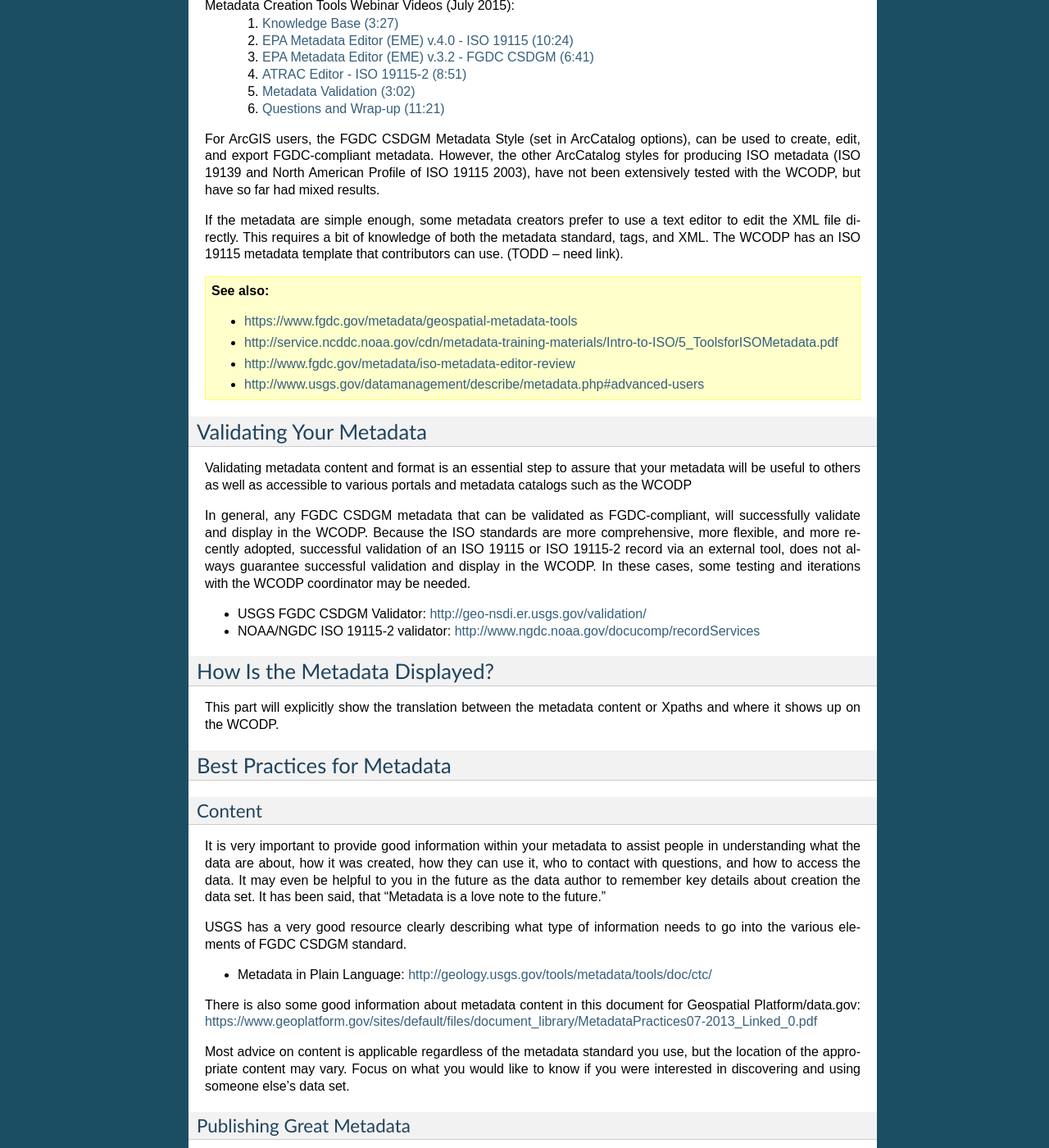
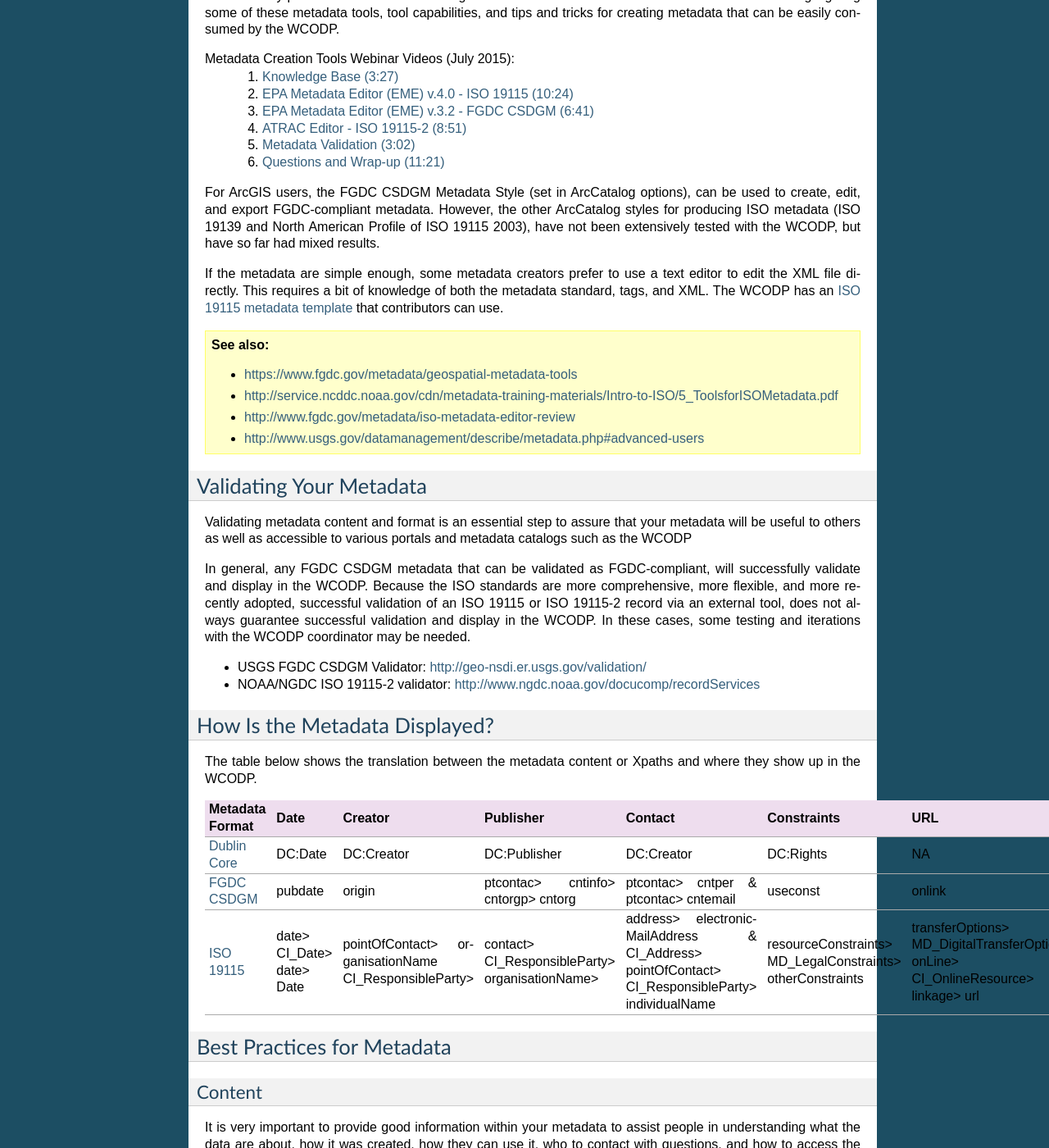
Before and after one commit to WCGA/knowledge-base, a Sphinx documentation site: the page built from docs/metadata/metadata.rst, in a window 1280 px wide and 1400 px high, scrolled down 3905 px. Shown: the whole window at 82% size. Built offline with Sphinx 7.4.7, drawn with Linux system fonts in a browser that asks for light colours; some of the changed text lies outside the part shown.

Commit message:
todd's edits

```diff
--- a/docs/intro.rst
+++ b/docs/intro.rst
@@ -8,7 +8,7 @@
 
 The West Coast Ocean Data Portal (WCODP) is a project of the `West Coast Governors Alliance on Ocean Health <http://www.westcoastoceans.org/>`_ (WCGA). The WCGA and the WCODP promote communication and knowledge sharing between West Coast ocean data managers, partners, and users, known as the `West Coast Ocean Data Network <http://network.westcoastoceans.org/>`_.
 
-The West Coast Ocean Data Portal is a unique and valuable resource on the West Coast because it focuses on regional data sets for cross-boundary, multi-discipline, and multi-agency issues such as marine debris, sea-level rise adaptation, oil spill response, and marine spatial planning.
+The West Coast Ocean Data Portal is a unique and valuable resource on the West Coast because it focuses on regional data sets for cross-boundary, multi-discipline, and multi-agency issues such as marine debris, sea-level rise adaptation, ocean acidification, and marine spatial planning.
 
 The WCODP does not store a copy of data sets or metadata.  Instead, it displays key descriptive information about the data and points users to the original source using the metadata as the "road map."
 
--- a/docs/metadata/metadata.rst
+++ b/docs/metadata/metadata.rst
@@ -117,7 +117,7 @@
 
 Ecological Markup Language
 
-EML is a specification intended to support the description of any type of ecological information, including raw data, published research papers, rights information, and research protocols. At the highest level, EML models four primary entities: datasets, literature, software, and protocols.
+EML is a specification intended to support the description of any type of ecological information, including raw data, published research papers, rights information, and research protocols. At the highest level, EML models four primary entities: datasets, literature, software, and protocols. The WCODP technical community is working on developing a process for harvesting this format of metadata.
 
 .. seealso::
 	* For more information about EML, see http://knb.ecoinformatics.org/software/eml/.
@@ -132,6 +132,7 @@
 ====================================  =======  =====================================  =====================  =========
 Tool                                  Type     Standards                              Requires               Optional
 ====================================  =======  =====================================  =====================  =========
+`Esri ArcCatalog`_                    Desktop  FGDC CSDGM, ISO 19115                  ArcGIS License         ArcGIS 10
 `EPA Metadata Editor (EME) v.3.2`_    Desktop  FGDC CSDGM                             Windows OS             ArcGIS 10
 `EPA Metadata Editor (EME) v.4.0`_    Desktop  ISO 19115, 19115-2                     Windows OS, MS Access  ArcGIS 10
 `USGS Metadata Wizard`_               Desktop  FGDC CSDGM                             ArcGIS 10
@@ -159,7 +161,7 @@
 
 For ArcGIS users, the FGDC CSDGM Metadata Style (set in ArcCatalog options), can be used to create, edit, and export FGDC-compliant metadata.  However, the other ArcCatalog styles for producing ISO metadata (ISO 19139 and North American Profile of ISO 19115 2003), have not been extensively tested with the WCODP, but have so far had mixed results.
 
-If the metadata are simple enough, some metadata creators prefer to use a text editor to edit the XML file directly.   This requires a bit of knowledge of both the metadata standard, tags, and XML.  The WCODP has an ISO 19115 metadata template that contributors can use. (TODD -- need link).
+If the metadata are simple enough, some metadata creators prefer to use a text editor to edit the XML file directly.   This requires a bit of knowledge of both the metadata standard, tags, and XML.  The WCODP has an `ISO 19115 metadata template <http://network.westcoastoceans.org/wp-content/uploads/2015/09/template_xml_iso19115_new.zip>`_ that contributors can use.
 
 .. seealso::
 	* https://www.fgdc.gov/metadata/geospatial-metadata-tools
@@ -181,7 +183,29 @@
 How Is the Metadata Displayed?
 ==============================
 
-This part will explicitly show the translation between the metadata content or Xpaths and where it shows up on the WCODP.
+The table below shows the translation between the metadata content or Xpaths and where they show up in the WCODP.
+
+=============== ======== ==================== ==================== ======================= ==================== ==========================
+Metadata Format Date     Creator              Publisher            Contact                 Constraints          URL
+=============== ======== ==================== ==================== ======================= ==================== ==========================
+`Dublin Core`_  DC:Date  DC:Creator           DC:Publisher         DC:Creator	           DC:Rights            NA
+`FGDC CSDGM`_   pubdate  origin               ptcontac>            ptcontac>               useconst             onlink
+                                              cntinfo>             cntper &
+                                              cntorgp>             ptcontac>
+                                              cntorg               cntemail
+`ISO 19115`_    date>    pointOfContact>      contact>             address>
+                CI_Date> organisationName     CI_ResponsibleParty> electronicMailAddress & resourceConstraints> transferOptions>
+                date>    CI_ResponsibleParty> organisationName>    CI_Address>             MD_LegalConstraints> MD_DigitalTransferOptions>
+                Date                                               pointOfContact>         otherConstraints     onLine>
+                                                                   CI_ResponsibleParty>                         CI_OnlineResource>
+                                                                   individualName                               linkage>
+                                                                                                                url
+=============== ======== ==================== ==================== ======================= ==================== ==========================
+
+.. _Dublin Core: http://dublincore.org/
+.. _FGDC CSDGM:  http://www.fgdc.gov/metadata/geospatial-metadata-standards
+.. _ISO 19115: http://www.iso.org/iso/catalogue_detail.htm?csnumber=26020
+
 
 Best Practices for Metadata
 ===========================
```
Also changed, not shown: other parts of docs/metadata/metadata.rst (+1 -0 lines), docs/contribute/contribute.rst (+6 -6 lines), docs/technology/technology.rst (+7 -7 lines), 1 other file.
